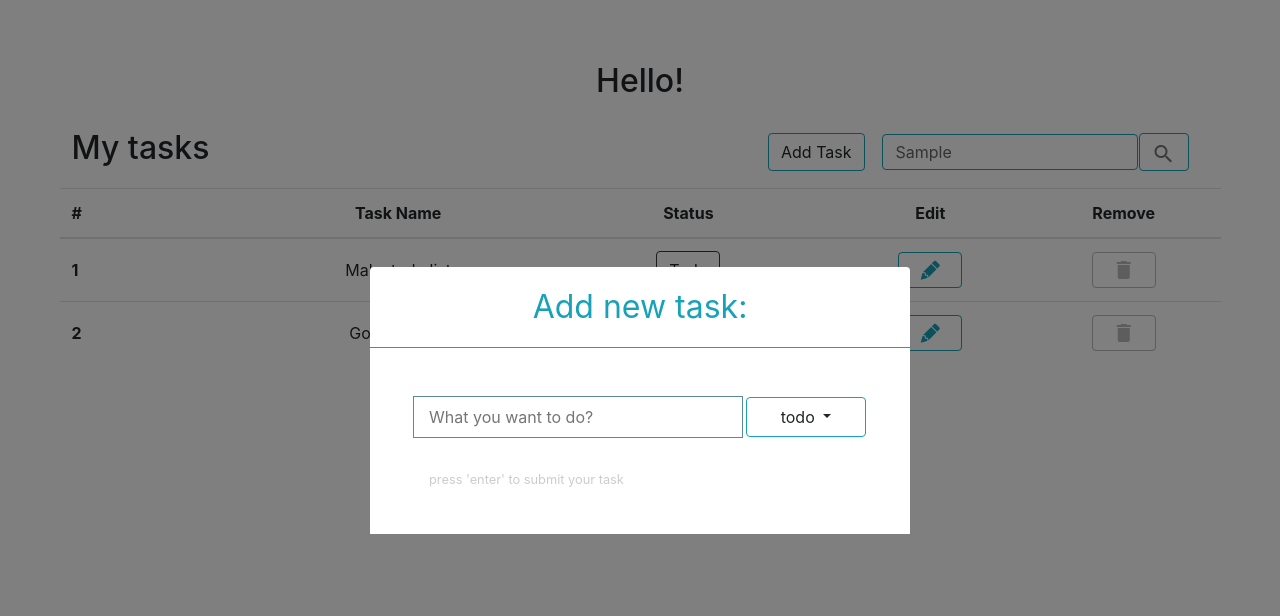
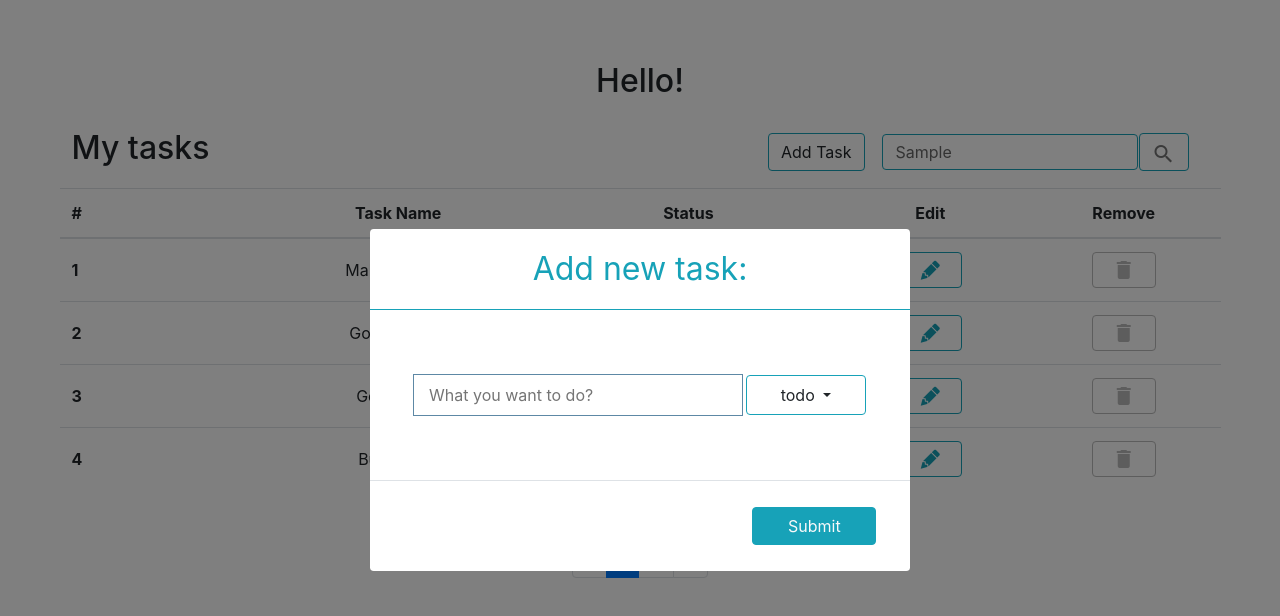
Before and after one commit to weichieh123/Vue-TodoApp, a Vue app: page /task-list in a window 1280 px wide. Both pictures are taken after typing "Sample" into the empty fields and a click on the button "Add Task". Shown: the top 616 px of the page. Built offline with nearby package versions, Linux system fonts and the light colour scheme; what vue-fragment would draw is missing.

Commit message:
新增submit按鈕與修正status初始值

```diff
--- a/src/assets/styles/todoApp.scss
+++ b/src/assets/styles/todoApp.scss
@@ -40,8 +40,19 @@
   min-width: 470px;
   max-width: 540px;
   margin: 0 auto;
-    padding: 2rem;
+  padding: 3rem 2rem;
   background-color: #fff;
+}
+.modal-footer {
+  cursor: auto;
+  display: block;
+  width: 50%;
+  min-width: 470px;
+  max-width: 540px;
+  margin: 0 auto;
+  padding: 0.6rem;
+  background-color: #fff;
+  // border-top: 1px solid #17a2b8;
 }
 input {
   height: 40px;
--- a/src/components/MyModal.vue
+++ b/src/components/MyModal.vue
@@ -1,15 +1,15 @@
 <template id="MyModal">
   <div class="modal-mask">
     <div class="modal-container" @click.self="$emit('toggle')">
-        <div class="modal-header">{{title}}</div>
+      <div class="modal-header">{{ title }}</div>
       <div class="modal-body">
         <div class="col-12 d-flex align-items-center justify-content-between">
+          <!-- @keyup.enter="$emit('updateStatus', nowStatus), $emit('submit', submitTarget())" -->
           <input
             type="text"
             :ref="modalref"
             v-bind:value="this.targetTask"
             v-on:input="updateTask($event.target.value)"
-              @keyup.enter="$emit('submit',submitTarget($event))"
             placeholder="What you want to do?"
           />
           <div class="dropdown d-inline">
@@ -21,32 +21,42 @@
               aria-haspopup="true"
               aria-expanded="false"
             >
-                {{this.nowStatus}}
+              {{ this.nowStatus }}
             </button>
             <div class="dropdown-menu" aria-labelledby="fiterStatusBtn">
               <a
                 class="dropdown-item"
                 value="todo"
-                  @click="updateStatus('todo')"
+                @click="changeNowStatus('todo')"
                 >Todo</a
               >
               <a
                 class="dropdown-item"
                 value="inProgress"
-                  @click="updateStatus('inProgress')"
+                @click="changeNowStatus('inProgress')"
                 >in Progress</a
               >
               <a
                 class="dropdown-item"
                 value="completed"
-                  @click="updateStatus('completed')"
+                @click="changeNowStatus('completed')"
                 >Completed</a
               >
             </div>
           </div>
         </div>
-          <div class="col-12">
-            <small class="w-100">press 'enter' to submit your task</small>
+      </div>
+      <div class="modal-footer">
+        <div class="col-12 d-flex">
+          <button
+            ref="submit"
+            type="button"
+            class="btn btn-info w-25 ml-auto mr-3 text-light fit-content"
+            @click="clickHandler"
+          >
+            Submit
+          </button>
+          <!-- @keyup.enter="this.$refs.submit.click()" -->
         </div>
       </div>
     </div>
@@ -54,46 +64,62 @@
 </template>
 
 <script>
-
 export default {
   name: "MyModal",
-  props: ["title", "modalref", "targetTask", "targetStatus", "editedTitle", "editedIndex"],
-  data(){
+  props: [
+    "title",
+    "modalref",
+    "targetTask",
+    "targetStatus", //newStatus & editedStatus
+    "editedTitle",
+    "editedIndex",
+  ],
+  data() {
     return {
-      nowStatus: this.targetStatus
+      nowStatus: this.targetStatus,
+    };
+  },
+  methods: {
+    clickHandler() {
+      // $emit('updateStatus', nowStatus), $emit('submit', submitTarget())
+      this.$emit("updateStatus", this.nowStatus);
+      this.$emit("submit", this.submitTarget());
+    },
+    updateTask(val) {
+      if (this.modalref === "inputForAdd") {
+        this.$emit("input", val);
+      } else if (this.modalref === "inputForEdit") {
+        this.$emit("updateTask", val);
       }
     },
-  methods: {
-    updateTask(val){
-      if(this.modalref==='inputForAdd')
-        this.$emit('input', val);
-      else (this.modalref==='inputForEdit')
-        this.$emit('updateTask', val);
+    changeNowStatus(val) {
+      this.nowStatus = val;
     },
-    updateStatus(val){
-      if(this.modalref==='inputForAdd'){
-        this.$emit('updateStatus', val);
-        this.nowStatus = val
-        // console.log('updateStatus', val, this.nowStatus, this.targetStatus)
-      }
-      else (this.modalref==='inputForEdit')
-        this.$emit('updateStatus', val);
-        this.nowStatus = val
-        // console.log('modal status', this.targetStatus, this.nowStatus)
-    },
-    submitTarget(event){
-      if(this.modalref==='inputForAdd')
+    submitTarget() {
+      if (this.modalref === "inputForAdd") {
         return "";
-      else (this.modalref==='inputForEdit')
-        return event.target.value
+      } else if (this.modalref === "inputForEdit") {
+        return this.$refs.inputForEdit.value;
       }
     },
+  },
   watch: {
-    targetStatus: function(){
-      this.nowStatus = this.targetStatus
-    }
+    targetStatus: function () {
+      // console.log('targetStatus', this.targetStatus)
+      this.nowStatus = this.targetStatus;
     },
-}
+  },
+  mounted() {
+    this.nowStatus = this.targetStatus;
+    // console.log('mounted')
+  },
+  // updated() {
+  //   console.log('updated')
+  // },
+  // destroyed() {
+  //   console.log('destroyed')
+  // }
+};
 </script>
 <style lang="scss" scoped>
 input[type="text"] {
--- a/src/views/Named.vue
+++ b/src/views/Named.vue
@@ -30,38 +30,32 @@ export default {
         {
           id: 1,
           title: "Make todo list",
-          completed: false,
-          inProgress: false,
+          status: 'todo',
         },
         {
           id: 2,
           title: "Go skydiving",
-          completed: false,
-          inProgress: true,
+          status: 'inProgress',
         },
         {
           id: 3,
           title: "Go walking",
-          completed: false,
-          inProgress: true,
+          status: 'completed',
         },
         {
           id: 4,
           title: "Buy drinks",
-          completed: false,
-          inProgress: true,
+          status: 'inProgress',
         },
         {
           id: 5,
           title: "Clean house",
-          completed: false,
-          inProgress: true,
+          status: 'inProgress',
         },
         {
           id: 6,
           title: "Trip prepare",
-          completed: false,
-          inProgress: true,
+          status: 'inProgress',
         },
       ],
     };
--- a/src/views/TaskItem.vue
+++ b/src/views/TaskItem.vue
@@ -4,19 +4,19 @@
     <td>{{task.title}}</td>
     <td>
       <button
-        v-if="!task.inProgress && !task.completed"
+        v-if="task.status==='todo'"
         type="button"
         :class="className"
         @click.self="$emit('status')"
       >Todo</button>
       <button
-        v-else-if="task.inProgress && !task.completed"
+        v-else-if="task.status==='inProgress'"
         type="button"
         :class="className"
         @click.self="$emit('status')"
       >in Progress</button>
       <button
-        v-else-if="task.inProgress && task.completed"
+        v-else-if="task.status==='completed'"
         type="button"
         :class="className"
         @click.self="$emit('status')"
@@ -43,16 +43,13 @@ export default {
   computed: {
     className() {
       let classes = ["btn"];
-      if (!this.task.inProgress && !this.task.completed) {
-        // Todo
+      if(this.task.status==='todo'){
         classes.push("btn-outline-dark");
       }
-      if (this.task.inProgress && !this.task.completed) {
-        // in Progress
+      else if(this.task.status==='inProgress'){
         classes.push("btn-outline-warning");
       }
-      if (this.task.inProgress && this.task.completed) {
-        // Completed
+      else if(this.task.status==='completed'){
         classes.push("btn-outline-success");
       }
       return classes.join(" ");
--- a/src/views/TaskList.vue
+++ b/src/views/TaskList.vue
@@ -3,7 +3,7 @@
   <div class="container mx-auto">
     <!-- Modal: Add Task -->
     <MyModal
-      v-show="showAddModal"
+      v-if="showAddModal"
       ref="AddModal"
       :title="'Add new task:'"
       :modalref="'inputForAdd'"
@@ -17,7 +17,7 @@
 
     <!-- Modal: Edit Task -->
     <MyModal
-      v-show="showEditModal"
+      v-if="showEditModal"
       ref="EditModal"
       :title="'Edit your task:'"
       :modalref="'inputForEdit'"
@@ -131,23 +131,16 @@
             <span aria-hidden="true">&laquo;</span>
           </a>
         </li>
-        <li :class="pageNo===page ? 'page-item active':'page-item'"
-            :key="index" v-for="(pageNo, index) in pages.slice( pageStart, pageStart + 4)"
-          @click="displayTasks()">
-          <a
-            class="page-link"
-            href="#"
-            @click="page = pageNo"
-            >{{ pageNo }}</a
+        <li
+          :class="pageNo === page ? 'page-item active' : 'page-item'"
+          :key="index"
+          v-for="(pageNo, index) in pages.slice(pageStart, pageStart + 5)"
+          @click="displayTasks()"
         >
+          <a class="page-link" href="#" @click="page = pageNo">{{ pageNo }}</a>
         </li>
-        <li class="page-item"
-          @click="changePage(+1), displayTasks()">
-          <a
-            class="page-link"
-            href="#"
-            aria-label="Next"
-          >
+        <li class="page-item" @click="changePage(+1), displayTasks()">
+          <a class="page-link" href="#" aria-label="Next">
             <span aria-hidden="true">&raquo;</span>
           </a>
         </li>
@@ -170,38 +163,32 @@ export default {
           {
           id: 1,
           title: "Make todo list",
-          completed: false,
-          inProgress: false,
+          status: 'todo',
         },
         {
           id: 2,
           title: "Go skydiving",
-          completed: false,
-          inProgress: true,
+          status: 'inProgress',
         },
         {
           id: 3,
           title: "Go walking",
-          completed: false,
-          inProgress: true,
+          status: 'completed',
         },
         {
           id: 4,
           title: "Buy drinks",
-          completed: false,
-          inProgress: true,
+          status: 'inProgress',
         },
         {
           id: 5,
           title: "Clean house",
-          completed: false,
-          inProgress: true,
+          status: 'inProgress',
         },
         {
           id: 6,
           title: "Trip prepare",
-          completed: false,
-          inProgress: true,
+          status: 'inProgress',
         },
         ];
       },
@@ -223,7 +210,7 @@ export default {
       displayedTasks: this.paginate(this.tasks),
       search: "",
       page: 1,
-      perPage: 2,
+      perPage: 4,
       pages: [],
     };
   },
@@ -246,12 +233,11 @@ export default {
       this.displayedTasks = this.paginate(this.filteredTasks);
       // console.log('displayed:',this.filteredTasks, this.paginate(this.tasks));
     },
-    changePage(step){
-        this.page = this.page + step ;
-      if(this.page < 1)
-        this.page = 1;
-      else if(this.page > this.pages[this.pages.length-1])
-        this.page = this.pages[this.pages.length-1];
+    changePage(step) {
+      this.page = this.page + step;
+      if (this.page < 1) this.page = 1;
+      else if (this.page > this.pages[this.pages.length - 1])
+        this.page = this.pages[this.pages.length - 1];
     },
     searchTask() {
       this.filteredTasks = this.tasks.filter((task) =>
@@ -265,6 +251,7 @@ export default {
     },
     toggleAddModal() {
       this.showAddModal = !this.showAddModal;
+      this.newStatus = 'todo'
     },
     toggleEditModal() {
       this.showEditModal = !this.showEditModal;
@@ -275,52 +262,49 @@ export default {
           let idNum = 0;
           this.tasks.push({
             title: this.newTask,
-            inProgress: this.newStatus === "todo" ? false : true,
-            completed: this.newStatus === "completed" ? true : false,
+            status: this.newStatus,
             id: idNum + 1,
           });
           this.newTask = "";
+          this.newStatus = "todo";
           this.showAddModal = !this.showAddModal;
         } else {
           let idNum = this.tasks[this.tasks.length - 1].id;
           this.tasks.push({
             title: this.newTask,
-            inProgress: this.newStatus === "todo" ? false : true,
-            completed: this.newStatus === "completed" ? true : false,
+            status: this.newStatus,
             id: idNum + 1,
           });
           this.newTask = "";
+          this.newStatus = "todo";
           this.showAddModal = !this.showAddModal;
         }
       }
     },
     editTask(val) {
       if (val) {
+        if(this.newStatus==='' ) {
+          this.newStatus = this.tasks[this.editedIndex].status;
+        }
+        // console.log(this.tasks[this.editedIndex].inProgress,this.tasks[this.editedIndex].completed, this.newStatus)
         this.tasks[this.editedIndex].title = val;
-        this.tasks[this.editedIndex].inProgress =
-          this.newStatus === "todo" ? false : true;
-        this.tasks[this.editedIndex].completed =
-          this.newStatus === "completed" ? true : false;
+        this.tasks[this.editedIndex].status = this.newStatus;
       }
       this.showEditModal = !this.showEditModal;
+      this.newStatus = "";
     },
     changeStatus(task) {
-      if (!task.inProgress && !task.completed) {
+      if(task.status==='todo'){
         // change to inProgress
-        task.inProgress = true;
-        this.filterTasks(this.filteredStatus);
-        this.displayTasks();
-      } else if (task.inProgress && !task.completed) {
+        task.status = 'inProgress';
+      }
+      else if(task.status==='inProgress'){
         // change to Completed
-        task.completed = true;
-        this.filterTasks(this.filteredStatus);
-        this.displayTasks();
-      } else if (task.inProgress && task.completed) {
-        // change to ToDo
-        task.completed = false;
-        task.inProgress = false;
-        this.filterTasks(this.filteredStatus);
-        this.displayTasks();
+        task.status = 'completed';
+      }
+      else if(task.status==='completed'){
+        // change to todo
+        task.status = 'todo';
       }
     },
 
@@ -329,81 +313,87 @@ export default {
         this.editedTitle => 要編輯的項目的title
         this.editedIndex => 要編輯的項目的index
       */
-      this.editedIndex = (this.page - 1) * this.perPage + index ;
+      this.editedIndex = (this.page - 1) * this.perPage + index;
       this.editedTitle = this.tasks[this.editedIndex].title;
-      if (this.tasks[this.editedIndex].completed) this.editedStatus = "completed";
-      else if (!this.tasks[this.editedIndex].inProgress) this.editedStatus = "todo";
-      else this.editedStatus = "inProgress";
+      this.editedStatus = this.tasks[this.editedIndex].status;
       // console.log('editedTask',this.editedStatus)
     },
 
     removeTask(index) {
-      this.tasks.splice(index, 1);
+      let removeIndex = (this.page - 1) * this.perPage + index;
+      this.tasks.splice(removeIndex, 1);
     },
-    clearCompleted() {
-      this.tasks = this.tasks.filter(this.inProgress);
-    },
-    filterTasks(status) {
-      switch (status) {
-        case "todo":
-          this.filteredTasks = this.tasks.filter((task) => !task.inProgress);
-          this.filteredStatus = "Todo";
-          this.setPages(this.filteredTasks);
-          this.displayTasks();
-          break;
-        case "inProgress":
-          this.filteredTasks = this.tasks.filter(
-            (task) => task.inProgress && !task.completed
-          );
-          this.filteredStatus = "in Progress";
-          this.setPages(this.filteredTasks);
-          this.displayTasks();
-          break;
-        case "completed":
-          this.filteredTasks = this.tasks.filter((task) => task.completed);
-          this.filteredStatus = "Completed";
-          this.setPages(this.filteredTasks);
-          this.displayTasks();
-          break;
-        default:
-          this.filteredTasks = [...this.tasks];
-          this.filteredStatus = "All";
-          this.setPages(this.filteredTasks);
-          this.displayTasks();
-      }
-    },
+    // clearCompleted() {
+    //   this.tasks = this.tasks.filter(this.inProgress);
+    // },
+    // filterTasks(status) {
+    //   switch (status) {
+    //     case "todo":
+    //       this.filteredTasks = this.tasks.filter((task) => !task.inProgress);
+    //       this.filteredStatus = "Todo";
+    //       this.setPages(this.filteredTasks);
+    //       this.displayTasks();
+    //       break;
+    //     case "inProgress":
+    //       this.filteredTasks = this.tasks.filter(
+    //         (task) => task.inProgress && !task.completed
+    //       );
+    //       this.filteredStatus = "in Progress";
+    //       this.setPages(this.filteredTasks);
+    //       this.displayTasks();
+    //       break;
+    //     case "completed":
+    //       this.filteredTasks = this.tasks.filter((task) => task.completed);
+    //       this.filteredStatus = "Completed";
+    //       this.setPages(this.filteredTasks);
+    //       this.displayTasks();
+    //       break;
+    //     default:
+    //       this.filteredTasks = [...this.tasks];
+    //       this.filteredStatus = "All";
+    //       this.setPages(this.filteredTasks);
+    //       this.displayTasks();
+    //   }
+    // },
   },
   computed: {
-    pageStart(){
+    pageStart() {
       let pageLimit = 5;
       let totalPages = this.pages.length;
-      if(totalPages<=pageLimit){
+      if (totalPages <= pageLimit) {
         // 如果總頁數<=5，直接顯示所有頁碼
         return 0;
-      }
-      else {
+      } else {
         // 總頁數>5，到最後5頁會停止改變頁碼顯示
-        if(this.page <= this.pages.length - pageLimit + 1 ){
-          console.log('<=',this.page - 1)
+        if (this.page <= this.pages.length - pageLimit + 1) {
+          // console.log("<=", this.page - 1);
           return this.page - 1;
-        }
-        else {
-          console.log('>',this.page, this.pages.length, this.pages.length - pageLimit + 1)
-          return this.pages.length - pageLimit + 1
+        } else {
+          // console.log(
+          //   ">",
+          //   this.page,
+          //   this.pages.length,
+          //   this.pages.length - pageLimit + 1
+          // );
+          return this.pages.length - pageLimit + 1;
         }
       }
     },
   },
   watch: {
     showAddModal: function () {
+      if(this.showAddModal) {
         this.$nextTick(function () {
           this.$refs.AddModal.$refs.inputForAdd.focus();
         });
+      }
     },
     showEditModal: function () {
+      if(this.showEditModal) {
         this.$nextTick(function () {
           this.$refs.EditModal.$refs.inputForEdit.focus();
         });
+      }
     },
     tasks: function () {
       this.filteredTasks = [...this.tasks];
@@ -412,7 +402,7 @@ export default {
       this.displayTasks();
     },
     filteredTasks: function () {
-      this.search = "";
+      // this.search = "";
       this.page = 1;
       this.displayTasks();
     },
```
Lines whose indentation alone changed are shown as unchanged.
